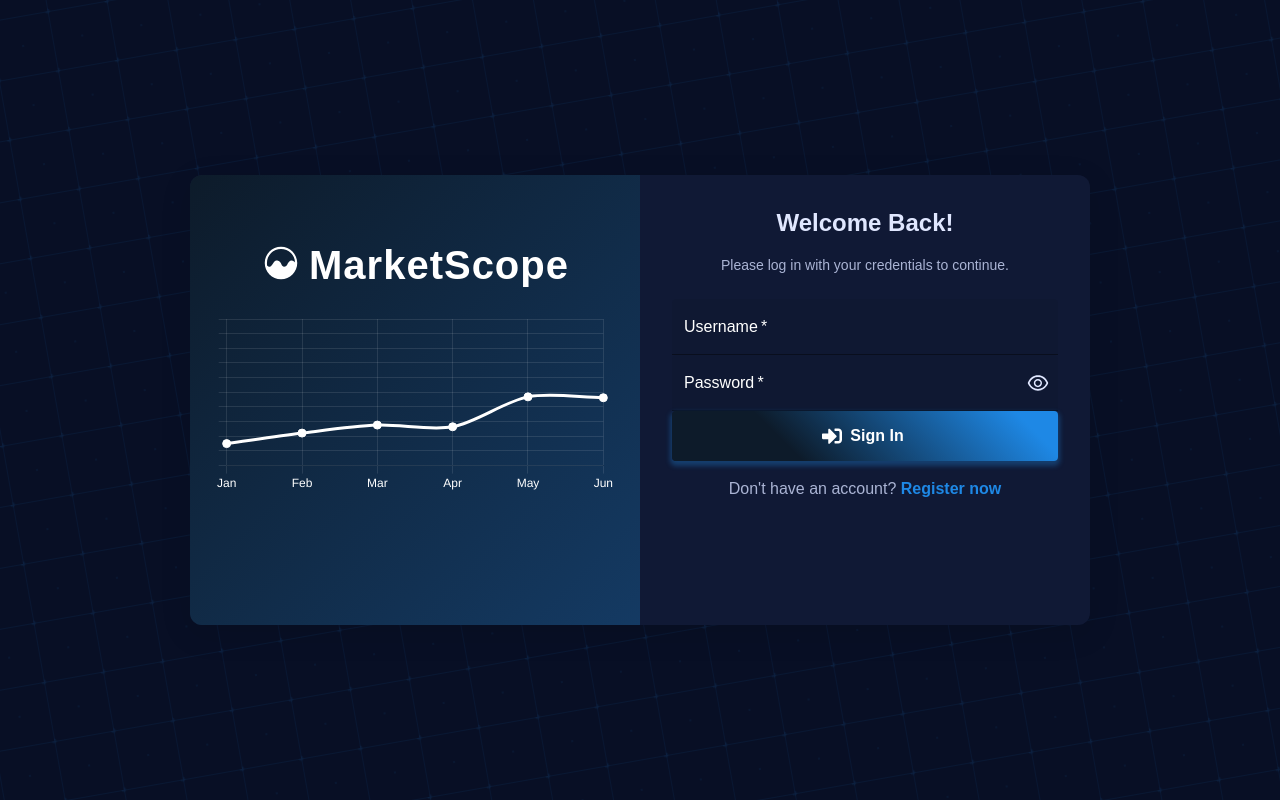
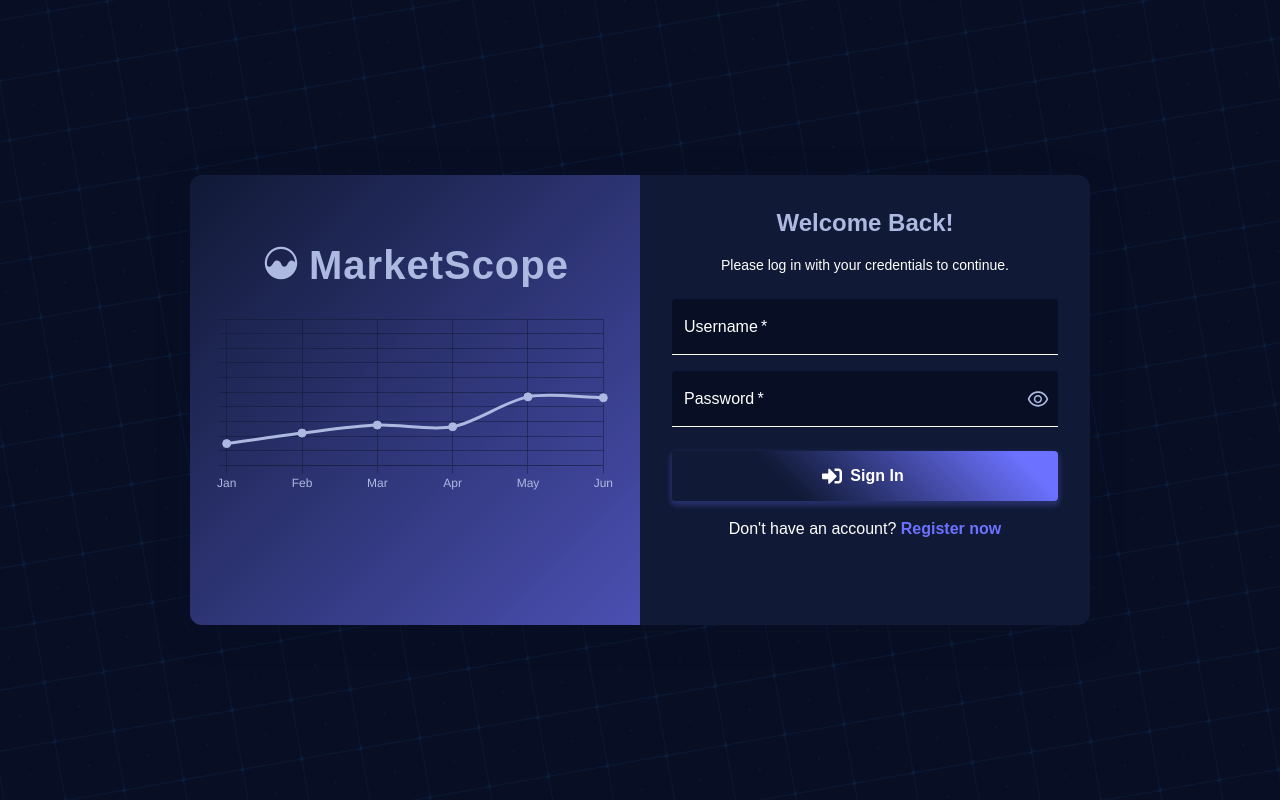
Before and after one commit to SebastianChristoph/amascrape, a React (Vite) app in the folder frontend/: page / in a window 1280 px wide. Built offline with nearby package versions, Linux system fonts and the light colour scheme.

Commit message:
Login Theme Colors

```diff
--- a/frontend/src/pages/Login.tsx
+++ b/frontend/src/pages/Login.tsx
@@ -7,6 +7,7 @@ import {
   Paper,
   TextField,
   Typography,
+  useTheme,
 } from "@mui/material";
 import { useState, useEffect } from "react";
 import { Link, useNavigate, useLocation } from "react-router-dom";
@@ -52,6 +53,7 @@ export default function Login() {
   const [chartValues, setChartValues] = useState<number[]>([
     15, 20, 25, 30, 35, 40,
   ]);
+  const theme = useTheme();
 
   const generateGrowingValues = () => {
     return chartValues.map((currentValue, index) => {
@@ -86,12 +88,12 @@ export default function Login() {
       {
         label: "Market Growth",
         data: chartValues,
-        borderColor: "white",
-        backgroundColor: "rgba(255, 255, 255, 0.1)",
+        borderColor: theme.palette.text.primary,
+        backgroundColor: `${theme.palette.background.paper}80`,
         tension: 0.3,
         fill: true,
         pointRadius: 4,
-        pointBackgroundColor: "white",
+        pointBackgroundColor: theme.palette.text.primary,
       },
     ],
   };
@@ -107,13 +109,13 @@ export default function Login() {
       y: {
         beginAtZero: true,
         max: 100,
-        grid: { color: "rgba(255, 255, 255, 0.1)" },
+        grid: { color: `${theme.palette.background.paper}80` },
         ticks: { display: false },
         border: { display: false },
       },
       x: {
-        grid: { color: "rgba(255, 255, 255, 0.1)" },
-        ticks: { color: "white" },
+        grid: { color: `${theme.palette.background.paper}80` },
+        ticks: { color: theme.palette.text.primary },
       },
     },
     plugins: {
@@ -137,7 +139,7 @@ export default function Login() {
         minHeight: "100vh",
         position: "relative",
         overflow: "hidden",
-        backgroundColor: "#080F25",
+        backgroundColor: theme.palette.background.default,
         "&::before": {
           ...commonBackgroundStyle,
           opacity: 0.8,
@@ -163,16 +165,16 @@ export default function Login() {
             display: "flex",
             borderRadius: 3,
             overflow: "hidden",
-            background: "#101935",
+            background: theme.palette.background.paper,
             backdropFilter: "blur(10px)",
-            boxShadow: "0 8px 32px rgba(0,0,0,0.1)",
+            boxShadow: `0 8px 32px ${theme.palette.background.default}40`,
           }}
         >
           {/* Left: Chart & Logo */}
           <Box
             sx={{
               width: "50%",
-              background: "linear-gradient(135deg, #0D1B2A 0%, #143a63 100%)",
+              background: `linear-gradient(135deg, ${theme.palette.background.paper} 0%, ${theme.palette.primary.dark} 100%)`,
               display: "flex",
               flexDirection: "column",
               alignItems: "center",
@@ -182,12 +184,12 @@ export default function Login() {
           >
             <Box sx={{ display: "flex", alignItems: "center", mb: 3 }}>
               <Box sx={{ mt: 0.5, mr: 1 }}>
-                <IoIosAnalytics size={40} color="white" />
+                <IoIosAnalytics size={40} color={theme.palette.text.primary} />
               </Box>
               <Typography
                 variant="h2"
                 sx={{
-                  color: "white",
+                  color: theme.palette.text.primary,
                   fontWeight: "bold",
                   letterSpacing: 1,
                   fontSize: "2.5rem",
@@ -217,14 +219,14 @@ export default function Login() {
                 mb: 2,
                 textAlign: "center",
                 fontWeight: "bold",
-                color: "#E0E7FF",
+                color: theme.palette.text.primary,
               }}
             >
               Welcome Back!
             </Typography>
             <Typography
               variant="body2"
-              sx={{ textAlign: "center", mb: 3, color: "#AAB4D4" }}
+              sx={{ textAlign: "center", mb: 3, color: theme.palette.text.secondary }}
             >
               Please log in with your credentials to continue.
             </Typography>
@@ -237,7 +239,33 @@ export default function Login() {
                 value={username}
                 onChange={(e) => setUsername(e.target.value)}
                 required
-
+                sx={{
+                  mb: 2,
+                  '& .MuiFilledInput-root': {
+                    backgroundColor: `${theme.palette.background.default}`,
+                    '&:hover': {
+                      backgroundColor: `${theme.palette.background.default}`,
+                    },
+                    '&.Mui-focused': {
+                      backgroundColor: `${theme.palette.background.default}`,
+                    },
+                    '&:before': {
+                      borderBottomColor: theme.palette.text.secondary,
+                    },
+                    '&:hover:before': {
+                      borderBottomColor: theme.palette.primary.main,
+                    },
+                    '& input': {
+                      color: theme.palette.text.primary,
+                    },
+                  },
+                  '& .MuiInputLabel-root': {
+                    color: theme.palette.text.secondary,
+                    '&.Mui-focused': {
+                      color: theme.palette.primary.main,
+                    },
+                  },
+                }}
               />
 
               <TextField
@@ -248,14 +276,40 @@ export default function Login() {
                 value={password}
                 onChange={(e) => setPassword(e.target.value)}
                 required
-
+                sx={{
+                  mb: 3,
+                  '& .MuiFilledInput-root': {
+                    backgroundColor: `${theme.palette.background.default}`,
+                    '&:hover': {
+                      backgroundColor: `${theme.palette.background.default}`,
+                    },
+                    '&.Mui-focused': {
+                      backgroundColor: `${theme.palette.background.default}`,
+                    },
+                    '&:before': {
+                      borderBottomColor: theme.palette.text.secondary,
+                    },
+                    '&:hover:before': {
+                      borderBottomColor: theme.palette.primary.main,
+                    },
+                    '& input': {
+                      color: theme.palette.text.primary,
+                    },
+                  },
+                  '& .MuiInputLabel-root': {
+                    color: theme.palette.text.secondary,
+                    '&.Mui-focused': {
+                      color: theme.palette.primary.main,
+                    },
+                  },
+                }}
                 InputProps={{
                   endAdornment: (
                     <InputAdornment position="end">
                       <IconButton
                         onClick={() => setShowPassword(!showPassword)}
                         edge="end"
-                        sx={{ color: "#E0E7FF" }}
+                        sx={{ color: theme.palette.text.primary }}
                       >
                         {showPassword ? (
                           <AiOutlineEyeInvisible />
@@ -279,10 +333,10 @@ export default function Login() {
                   fontSize: 16,
                   fontWeight: "bold",
                   textTransform: "none",
-                  background: "linear-gradient(45deg, #0D1B2A 30%, #1E88E5 90%)",
-                  boxShadow: "0 3px 5px 2px rgba(33, 150, 243, .3)",
+                  background: `linear-gradient(45deg, ${theme.palette.background.paper} 30%, ${theme.palette.primary.main} 90%)`,
+                  boxShadow: `0 3px 5px 2px ${theme.palette.primary.main}40`,
                   "&:hover": {
-                    background: "linear-gradient(45deg, #143a63 30%, #1976d2 90%)",
+                    background: `linear-gradient(45deg, ${theme.palette.primary.dark} 30%, ${theme.palette.primary.main} 90%)`,
                   },
                 }}
               >
@@ -294,7 +348,7 @@ export default function Login() {
               sx={{
                 mt: 2,
                 textAlign: "center",
-                color: "#AAB4D4",
+                color: theme.palette.text.secondary,
               }}
             >
               Don't have an account?{" "}
@@ -302,7 +356,7 @@ export default function Login() {
                 to="/register"
                 style={{
                   textDecoration: "none",
-                  color: "#1E88E5",
+                  color: theme.palette.primary.main,
                   fontWeight: "bold",
                 }}
               >
```
